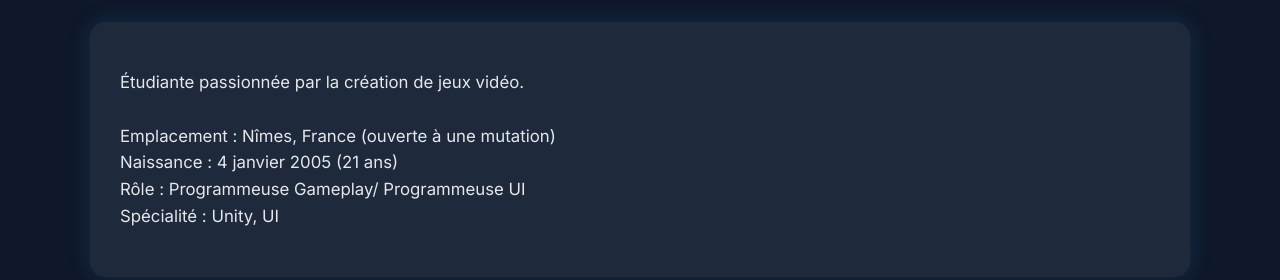
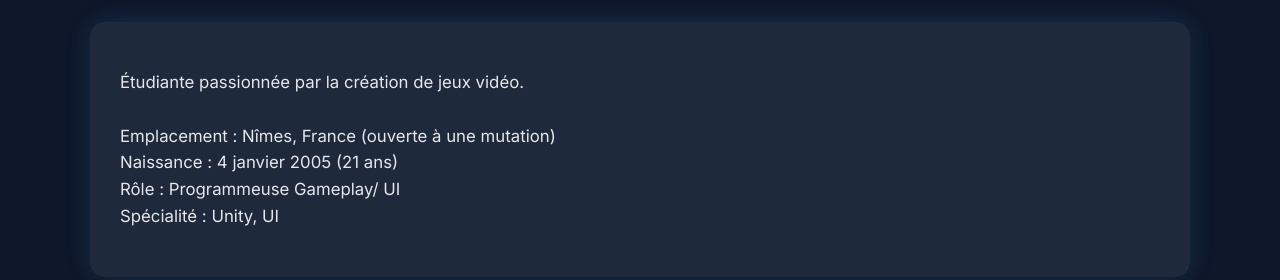
Before and after one commit to alex-grt134340/Portfolio, a plain HTML site: page index.html in a window 1280 px wide. Shown: the part 515-795 px from the top of the page. Drawn offline with Linux system fonts and the light colour scheme.

Commit message:
Update index.html

```diff
--- a/index.html
+++ b/index.html
@@ -43,7 +43,7 @@
         Étudiante passionnée par la création de jeux vidéo.<br><br>
         Emplacement : Nîmes, France (ouverte à une mutation)<br>
         Naissance : 4 janvier 2005 (21 ans)<br>
-        Rôle : Programmeuse Gameplay/ Programmeuse UI<br>
+        Rôle : Programmeuse Gameplay/ UI<br>
         Spécialité : Unity, UI <br>
     </p>
     </div>
```
